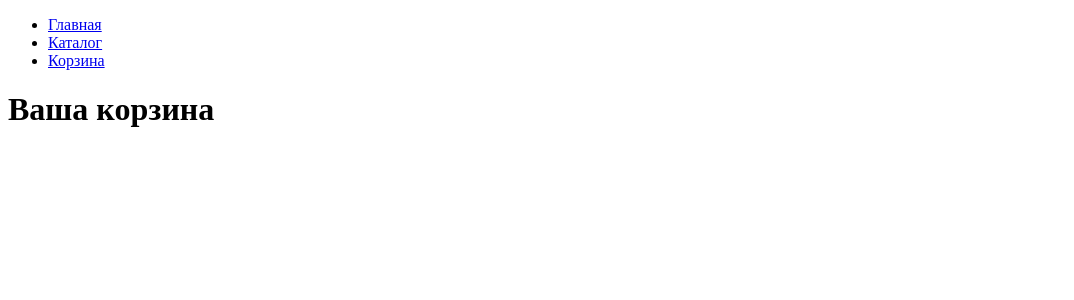
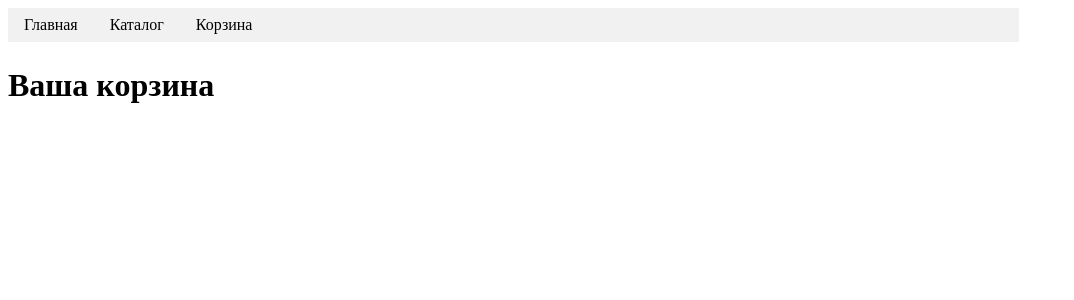
Before and after one commit to kurganITteacher/kpk-django, a Django app: page /basket/ in a window 1280 px wide. Shown: the top 300 px of the page, without its empty margins (0-1074 px from the left). Run offline with Django 3.2, Linux system fonts and the light colour scheme.

Commit message:
style in base.html

```diff
--- a/kpk/mainapp/templates/mainapp/base.html
+++ b/kpk/mainapp/templates/mainapp/base.html
@@ -5,6 +5,33 @@
     <title>Главная</title>
     {% block css %}
     {% endblock %}
+    <style>
+        ul {
+            list-style-type: none;
+            margin: 0;
+            padding: 0;
+            width: 80%;
+            background-color: #f1f1f1;
+            display: inline-block;
+        }
+        li {
+            float: left;
+        }
+
+        li a {
+            display: block;
+            color: #000;
+            padding: 8px 16px;
+            text-decoration: none;
+        }
+
+        li a:hover {
+            background-color: #555;
+            color: white;
+            transition: 0.3s;
+        }
+
+    </style>
     {% block js %}
     {% endblock %}
 </head>
```
